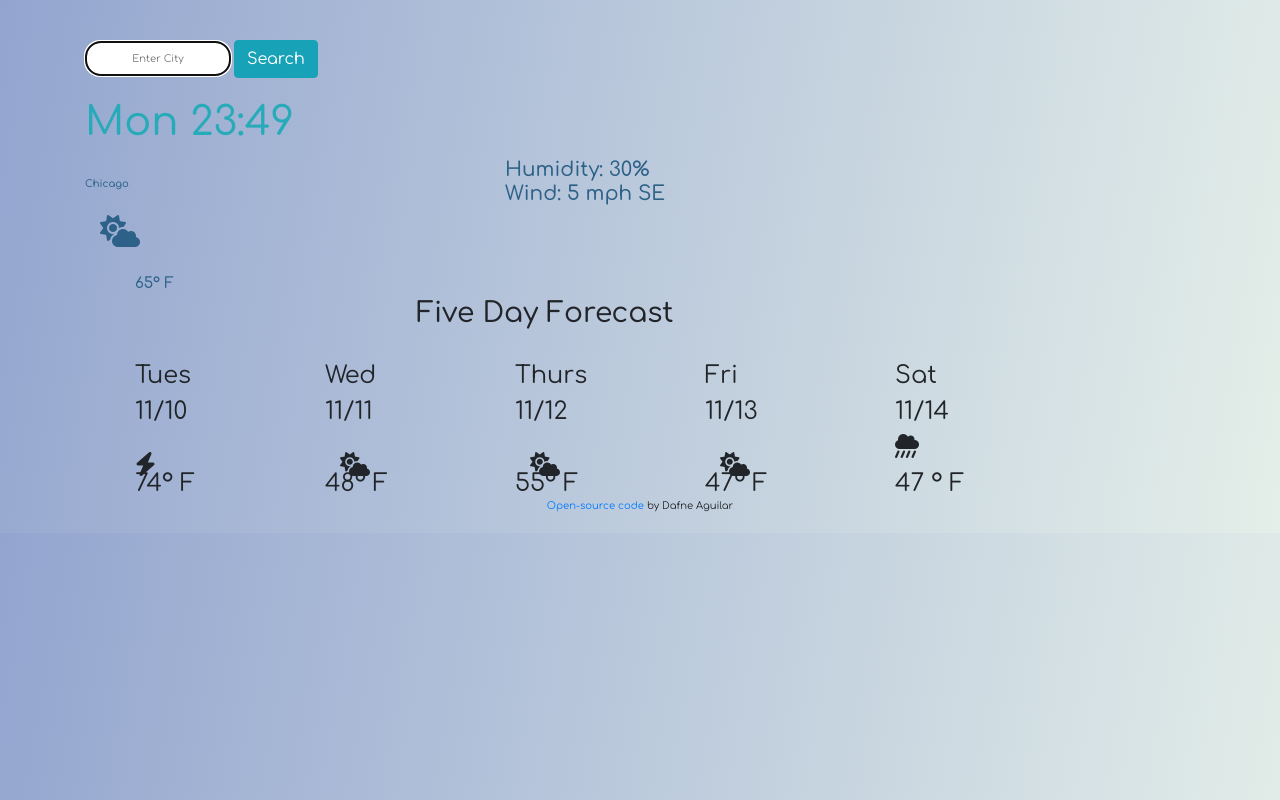
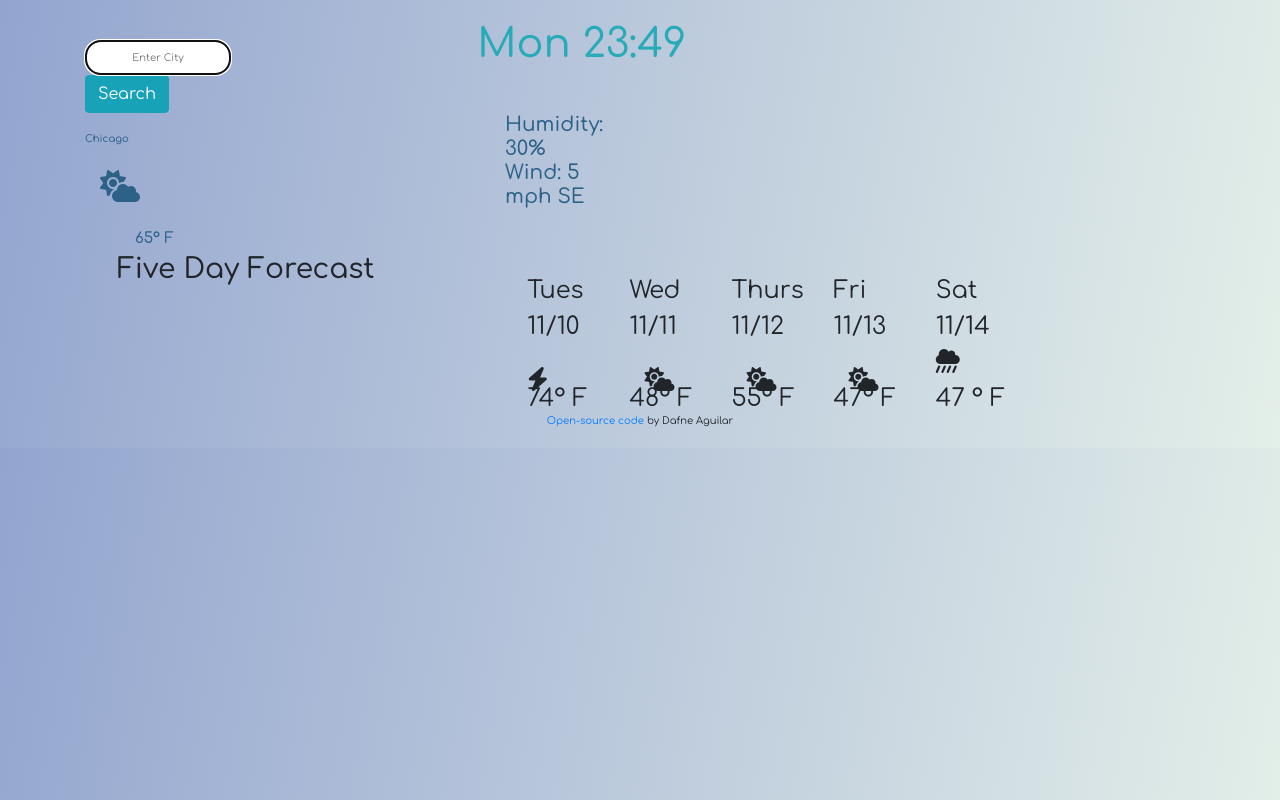
Before and after one commit to DAGUILAR2/weather-app-project, a plain HTML site: page index.html in a window 1280 px wide. Drawn offline with nearby package versions, Linux system fonts and the light colour scheme.

Commit message:
Updating the grid configuration
Trying to update the grid in order to make it look more evenly distributed

```diff
--- a/index.html
+++ b/index.html
@@ -65,7 +65,7 @@
           </div>
 
 
-          <div class="col-6">
+          <div class="col-2">
             <ul class="conditions">
               <li>Humidity: 30%</li>
               <li>Wind: 5 mph SE</li>
--- a/src/styles.css
+++ b/src/styles.css
@@ -11,19 +11,15 @@ header {
   right: 0;
 }
 
-form {
+form,
+button {
+  bottom: 0;
+  color: black;
   font-family: "comfortaa", "cursive";
-  color: black;
   font-size: 10px;
   top: 20px;
-  bottom: 0;
   left: 0;
   right: 50px;
-}
-
-button {
-  font-size: 10px;
-  text-align: right;
 }
 
 input {
@@ -52,6 +48,8 @@ h1 {
 h2 {
   border-style: none;
   color: #2d6187;
+  grid-column-start: span 3;
+  grid-row-start: span 1;
   font-family: "comfortaa", "cursive";
   font-size: 24px;
   text-align: left;
@@ -85,12 +83,12 @@ footer {
   text-align: center;
 }
 
-#btn-info {
+#citySearch {
   font-size: 10px;
 }
 
-#citySearch {
-  font-size: 10px;
+.container {
+  display: grid;
 }
 
 .currentTemp {
```
